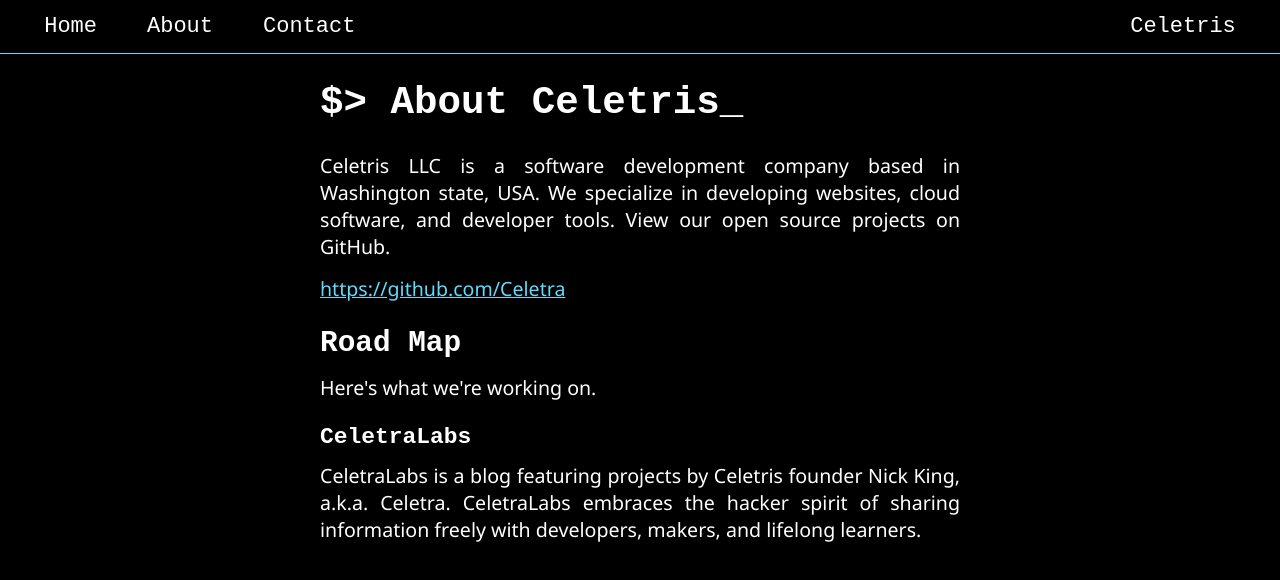
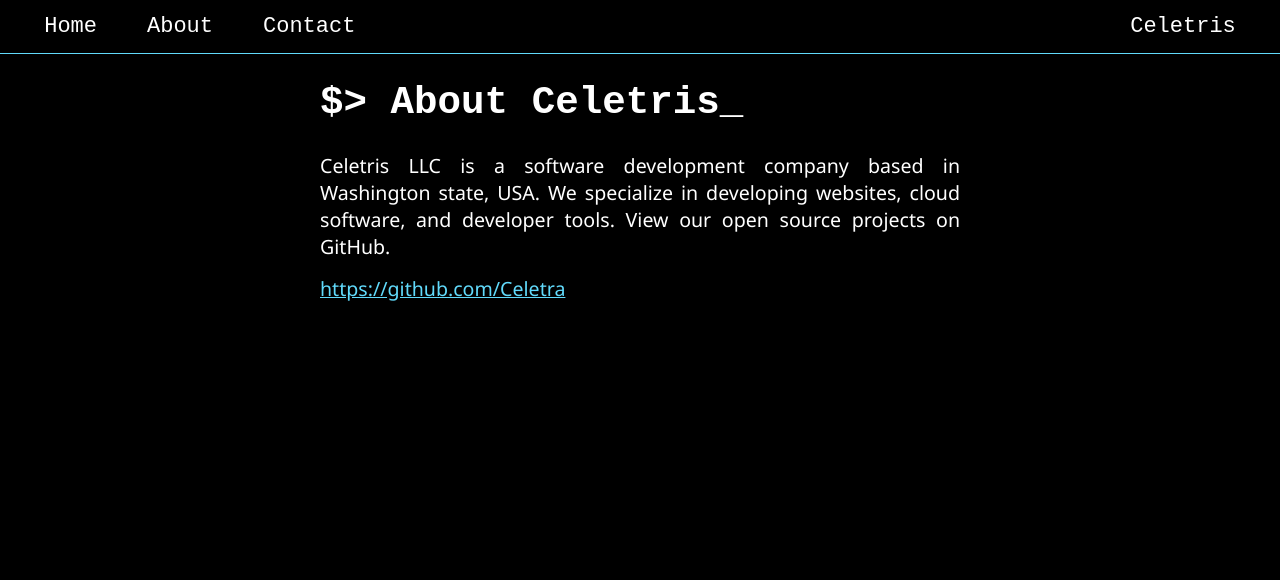
Before and after one commit to Celetra/celetris-website, a React (Create React App) app: page /about in a window 1280 px wide. Shown: the top 580 px of the page. Built offline with nearby package versions, Linux system fonts and the light colour scheme.

Commit message:
Remove some info from about page

```diff
--- a/src/components/About.js
+++ b/src/components/About.js
@@ -12,16 +12,6 @@
         <p>
           <a href="https://github.com/Celetra" target="_blank">https://github.com/Celetra</a>
         </p>
-        <h2>Road Map</h2>
-        <p>
-            Here's what we're working on.
-        </p>
-        <h3>CeletraLabs</h3>
-        <p>
-            CeletraLabs is a blog featuring projects by Celetris founder Nick King, a.k.a. Celetra.
-            CeletraLabs embraces the hacker spirit of sharing information
-            freely with developers, makers, and lifelong learners.
-        </p>
     </div>
   );
 }
```
